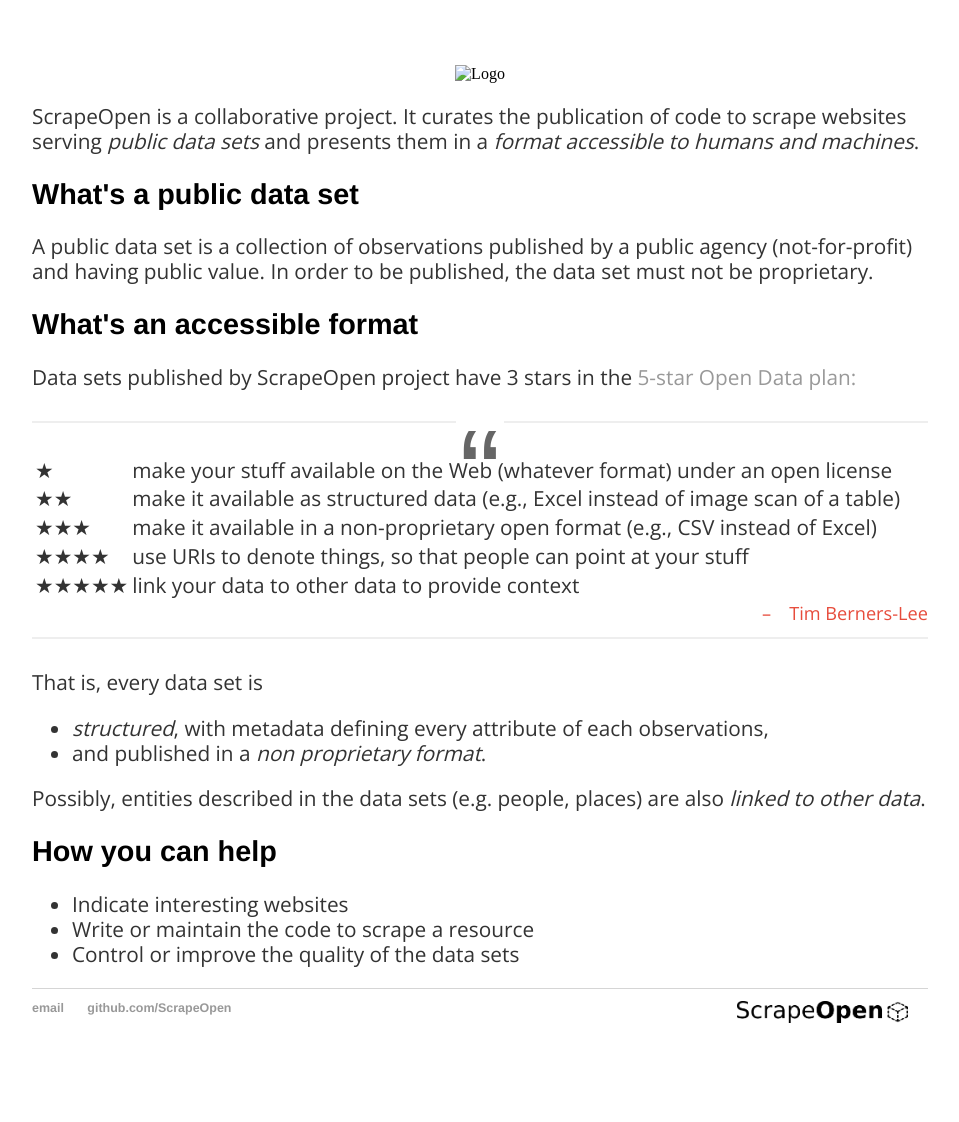
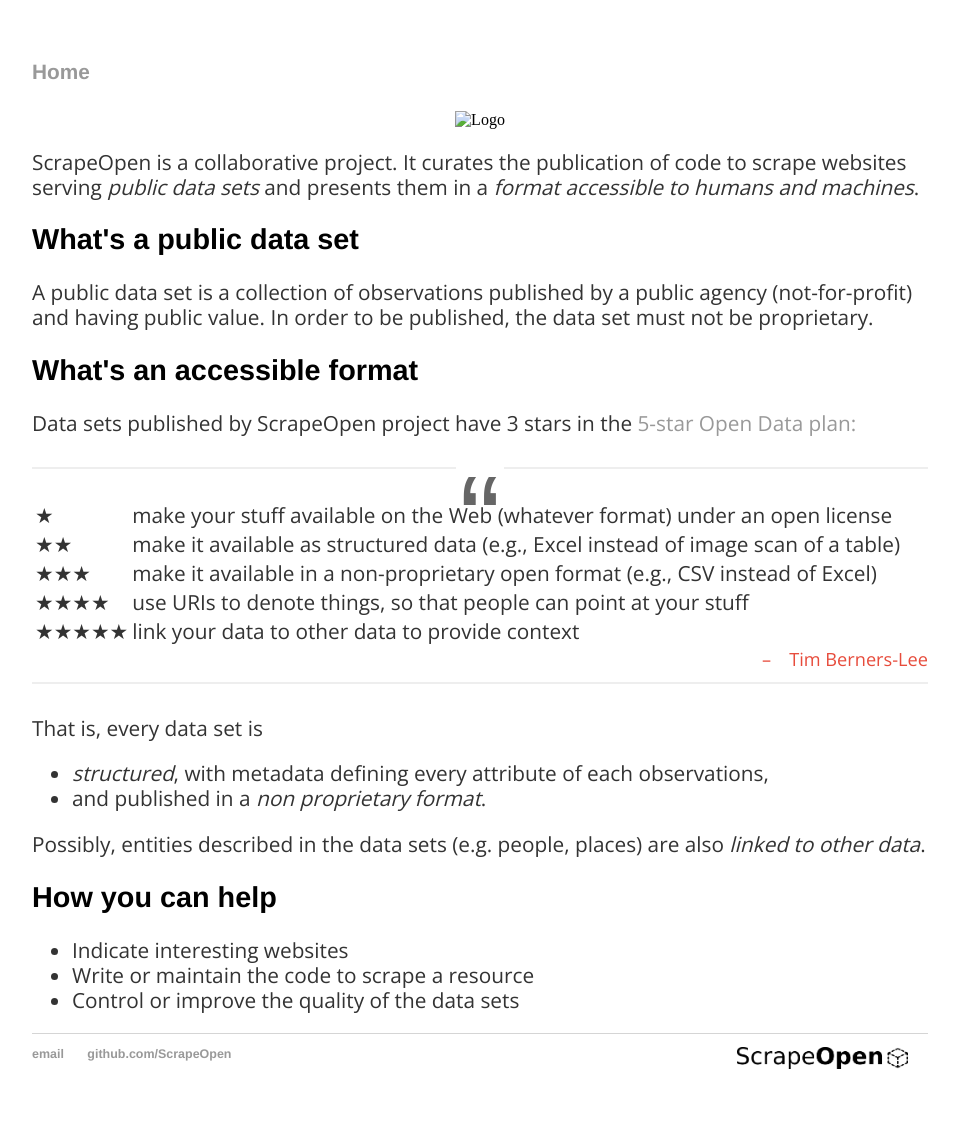
Before and after one commit to ScrapeOpen/ScrapeOpen, a Jekyll site: the page built from index.html, in a window 1280 px wide. Shown: the whole page, without its empty margins (160-1119 px from the left). Built offline with Jekyll 4.4.1, drawn with Linux system fonts in a browser that asks for light colours; before the commit the page ends 1076 px from its top, so only the background shows below that.

Commit message:
Added <nav>

```diff
--- a/_layouts/default.html
+++ b/_layouts/default.html
@@ -8,6 +8,11 @@
 <link href="https://fonts.googleapis.com/css?family=Open+Sans" rel="stylesheet">
 		</head>
 <body>
+<nav>
+<ul>
+  <li><a href="/ScrapeOpen">Home</a></li>
+  <li></li>
+</nav>
 			<div class="container">
 
 			{{ content }}
```
